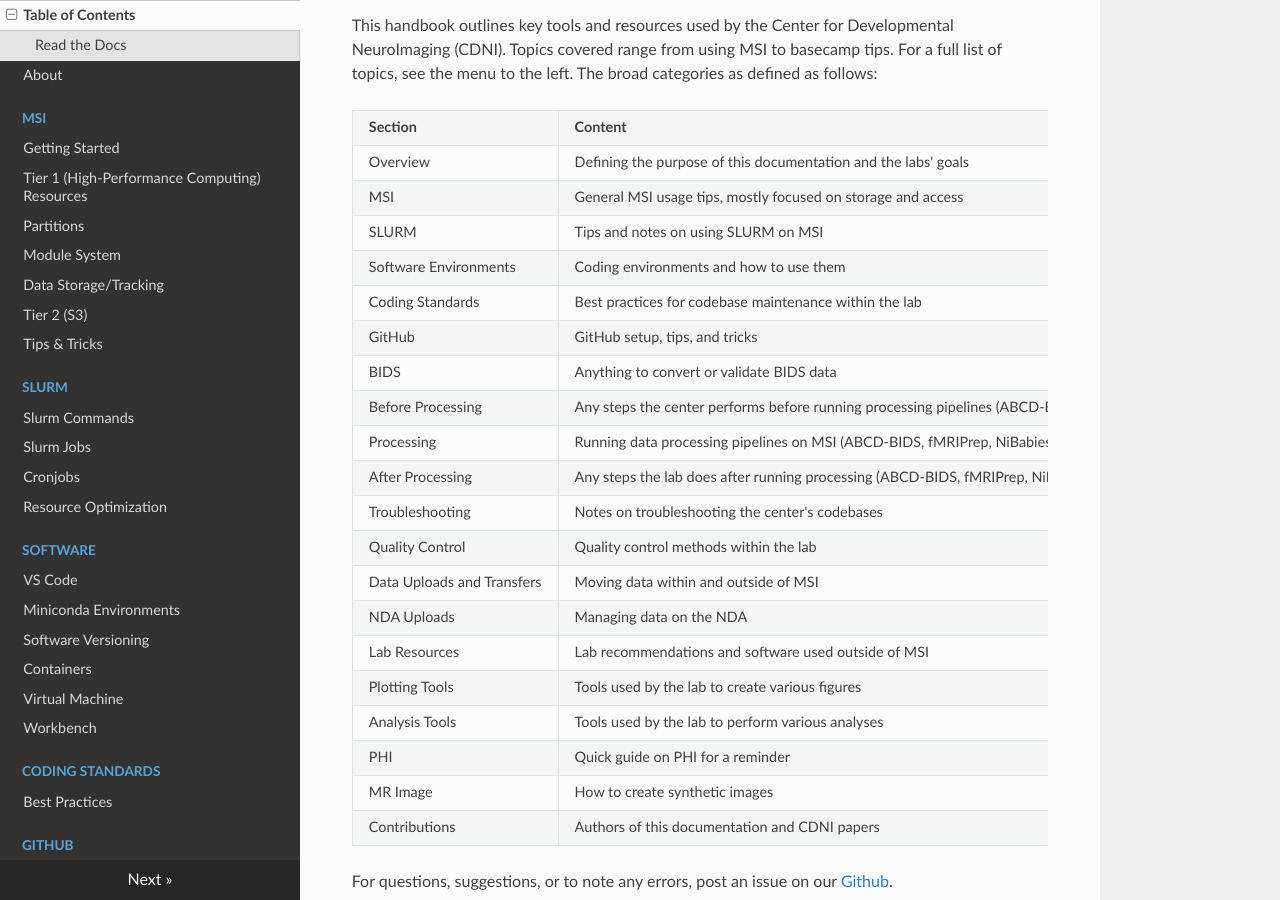
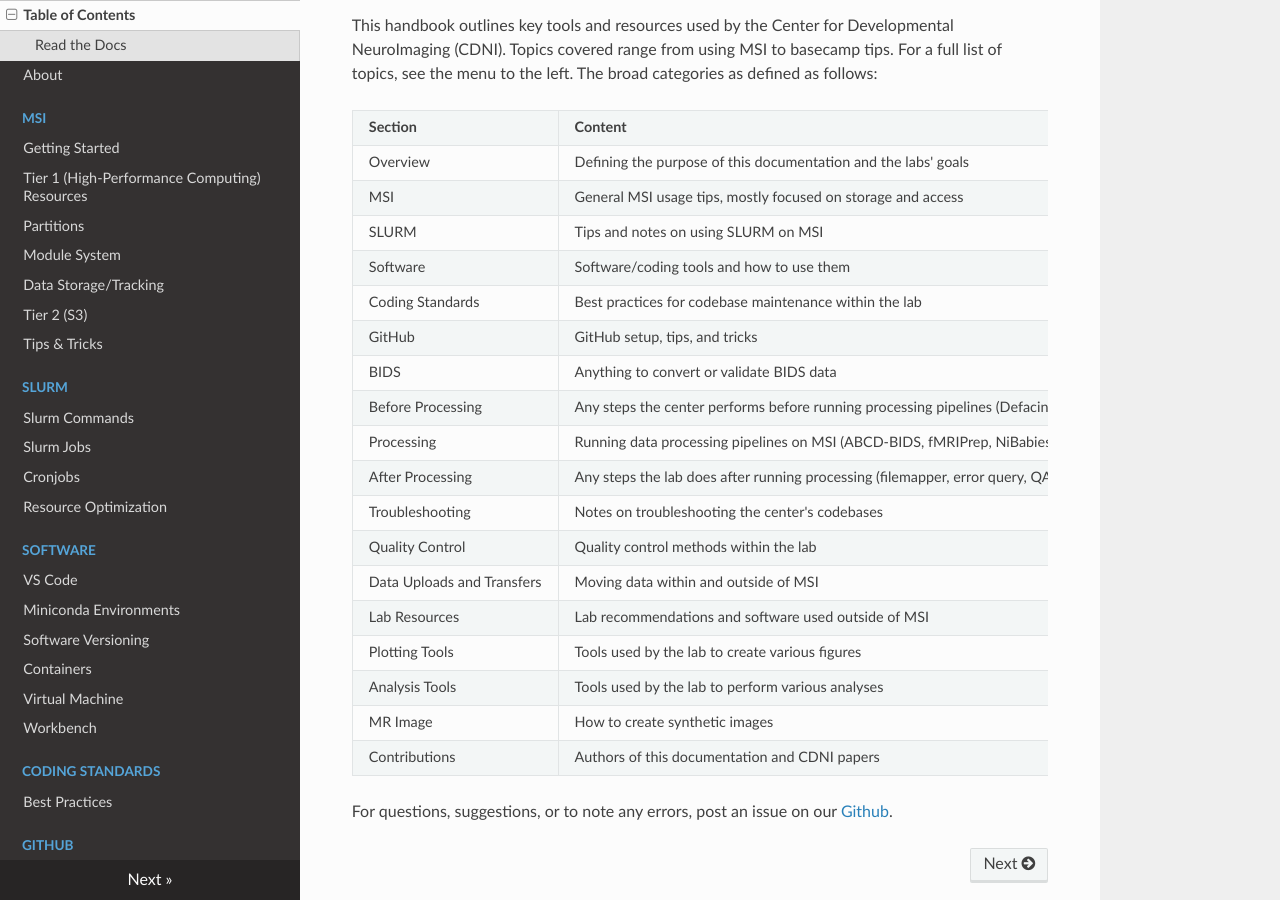
Before and after one commit to DCAN-Labs/cdni-brain, an MkDocs documentation site: the page built from docs/index.md, in a window 1280 px wide and 900 px high, scrolled down 375 px. Built offline with MkDocs 1.6.1, drawn with Linux system fonts in a browser that asks for light colours; nearby versions of some CDN libraries.

Commit message:
update table of contents

```diff
--- a/docs/index.md
+++ b/docs/index.md
@@ -40,9 +40,9 @@ This handbook outlines key tools and resources used by the Center for Developmen
    </td>
   </tr>
   <tr>
-   <td>Software Environments
+   <td>Software
    </td>
-   <td>Coding environments and how to use them
+   <td>Software/coding tools and how to use them
    </td>
   </tr>
   <tr>
@@ -66,7 +66,7 @@ This handbook outlines key tools and resources used by the Center for Developmen
   <tr>
    <td>Before Processing
    </td>
-   <td>Any steps the center performs before running processing pipelines (ABCD-BIDS, fMRIPrep, NiBabies, etc)
+   <td>Any steps the center performs before running processing pipelines (Defacing, NORDIC, motion filtering, etc)
    </td>
   </tr>
   <tr>
@@ -78,7 +78,7 @@ This handbook outlines key tools and resources used by the Center for Developmen
   <tr>
    <td>After Processing
    </td>
-   <td>Any steps the lab does after running processing (ABCD-BIDS, fMRIPrep, NiBabies, etc)
+   <td>Any steps the lab does after running processing (filemapper, error query, QA, etc)
    </td>
   </tr>
   <tr>
@@ -100,12 +100,6 @@ This handbook outlines key tools and resources used by the Center for Developmen
    </td>
   </tr>
     <tr>
-   <td>NDA Uploads
-   </td>
-   <td>Managing data on the NDA
-   </td>
-  </tr>
-    <tr>
    <td>Lab Resources
    </td>
    <td>Lab recommendations and software used outside of MSI
@@ -124,12 +118,6 @@ This handbook outlines key tools and resources used by the Center for Developmen
    </td>
   </tr>
     <tr>
-   <td>PHI
-   </td>
-   <td>Quick guide on PHI for a reminder
-   </td>
-  </tr>
-    <tr>
    <td>MR Image
    </td>
    <td>How to create synthetic images
```
